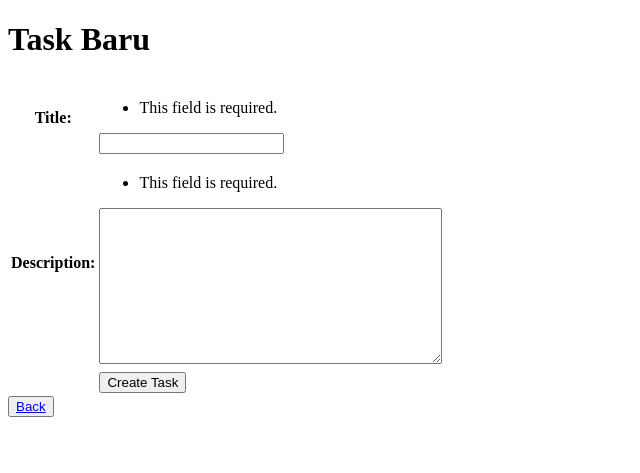
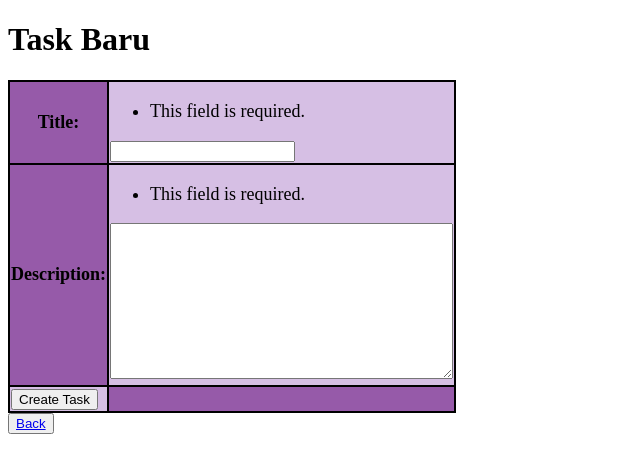
Before and after one commit to danenherdi/pbp-assignment, a Django app: page /todolist/create-task in a window 1280 px wide. Shown: the top 473 px of the page, without its empty margins (0-640 px from the left). Run offline with Django 4.2, Linux system fonts and the light colour scheme; the visitor is signed in with stand-in values (Sample User, id 1).

Commit message:
Menambahkan elemen pada template HTML

```diff
--- a/todolist/templates/create_task.html
+++ b/todolist/templates/create_task.html
@@ -10,12 +10,29 @@
 
     <h1>Task Baru</h1>
 
+    <head>
+        <style>
+        table,th{
+          border: 2px solid black;
+          border-collapse: collapse;
+          font-size : 18px;
+          background-color: #965AA9;
+        }
+        td{
+          border: 2px solid black;
+          border-collapse: collapse;
+          background-color: #D6BFE4;
+          font-weight: normal;
+          text-align: left;
+        }
+        </style>
+    </head>
+
         <form method="POST" action="">
             {% csrf_token %}
             <table>
                 {{ form.as_table }}
                 <tr>
-                    <td></td>
                     <td><input type="submit" value="Create Task"></td>
                 </tr>
             </table>
--- a/todolist/templates/login.html
+++ b/todolist/templates/login.html
@@ -7,7 +7,6 @@
 {% block content %}
 
 <div class = "login">
-
     <h1>Login</h1>
 
     <form method="POST" action="">
--- a/todolist/templates/register.html
+++ b/todolist/templates/register.html
@@ -31,4 +31,6 @@
 
 </div>
 
+<button><a href="{% url 'todolist:login' %}">Back</a></button>
+
 {% endblock content %}
```
Also changed, not shown: todolist/templates/todolist.html (+7 -7 lines).
